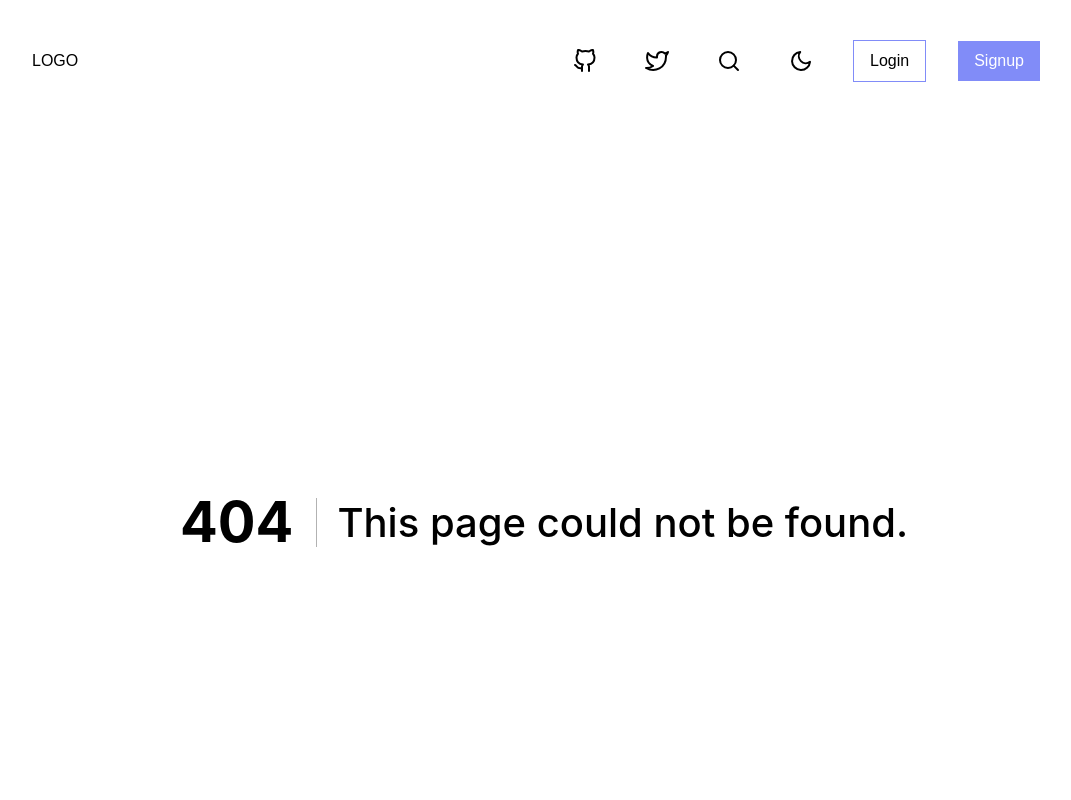
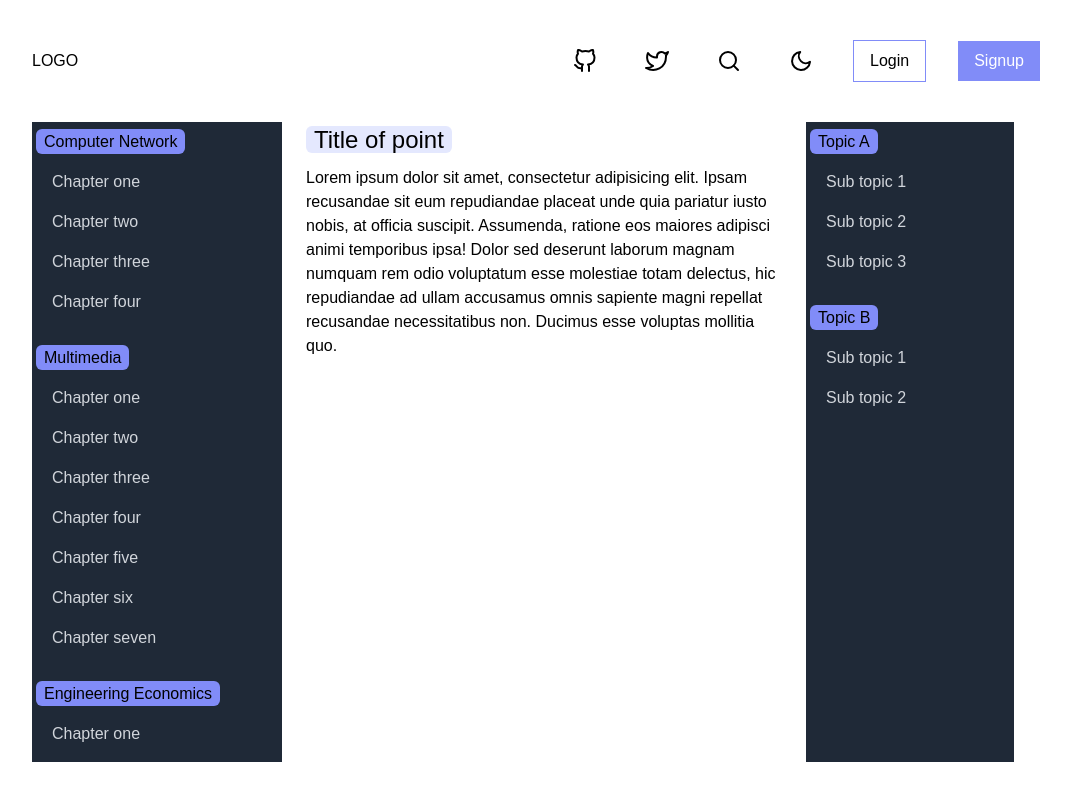
Before and after one commit to alsongarbuja/notetal, a Next.js app: page /notes/1/1 in a window 1280 px wide. Before the commit this address had no page. Shown: the top 800 px of the page, without its empty margins (96-1167 px from the left). Built offline with nearby package versions, Linux system fonts and the light colour scheme.

Commit message:
[page]: add notes page

```diff
--- /dev/null
+++ b/pages/notes/[chapter]/[id].tsx
@@ -0,0 +1,193 @@
+// import { useRouter } from "next/router";
+import React, { useState } from "react";
+import { Menu, X } from "react-feather";
+
+const Note = () => {
+//   const router = useRouter();
+//   const { chapter, id } = router.query;
+    const [openSideMenu, setOpenSideMenu] = useState(false)
+    const [openTableOfContent, setOpenTableOfContent] = useState(false)
+
+    const toggleSideMenu = () => setOpenSideMenu(prev => !prev)
+    const toggleTableOfContent = () => setOpenTableOfContent(prev => !prev)
+
+  return (
+    <div className="grid grid-cols-12 gap-2">
+      <div className={`fixed bg-gray-800 top-32 ${openSideMenu?'left-0':'-left-full'} lg:left-0 transition-all px-4 lg:relative lg:top-0 lg:col-span-3 lg:px-1 py-2 h-4/5 overflow-y-scroll`}>
+        <div className="flex justify-end lg:hidden mb-5">
+            <X className="cursor-pointer" onClick={toggleSideMenu} />
+        </div>
+        {
+            subject.map(sub => (
+                <ul key={sub.id}>
+                    <li>
+                        <span className="bg-indigo-400 px-2 py-1 rounded-md cursor-pointer">{sub.subject}</span>
+                        <ul className="pl-4 mb-8">
+                            {
+                                sub.chapters.map(ch => (
+                                    <li key={ch.id} className="my-4 cursor-pointer text-gray-300 hover:text-white">{ch.title}</li>
+                                ))
+                            }
+                        </ul>
+                    </li>
+                </ul>
+            ))
+        }
+      </div>
+      <div className="col-span-12 h-screen lg:col-span-6 px-4">
+        <div className="flex justify-between px-1 py-3 lg:hidden">
+            <Menu className="cursor-pointer" onClick={toggleSideMenu} />
+            <Menu className="cursor-pointer" onClick={toggleTableOfContent} />
+        </div>
+        <h3 className="mb-2">
+            <span className="bg-indigo-300/30 px-2 rounded-md">
+            Title of point
+            </span>
+        </h3>
+        <p>
+            Lorem ipsum dolor sit amet, consectetur adipisicing elit. Ipsam recusandae sit eum repudiandae placeat unde quia pariatur iusto nobis, at officia suscipit. Assumenda, ratione eos maiores adipisci animi temporibus ipsa!
+            Dolor sed deserunt laborum magnam numquam rem odio voluptatum esse molestiae totam delectus, hic repudiandae ad ullam accusamus omnis sapiente magni repellat recusandae necessitatibus non. Ducimus esse voluptas mollitia quo.
+        </p>
+      </div>
+      <div className={`fixed bg-gray-800 top-32 ${openTableOfContent?'right-0':'-right-full'} lg:right-0 transition-all px-4 w-52 lg:relative lg:top-0 lg:col-span-3 lg:px-1 py-2 h-4/5 overflow-y-scroll`}>
+        <div className="flex lg:hidden mb-5">
+            <X className="cursor-pointer" onClick={toggleTableOfContent} />
+        </div>
+        {
+            topics.map(topic => (
+                <ul key={topic.id}>
+                    <li>
+                        <span className="bg-indigo-400 px-2 py-1 rounded-md cursor-pointer">{topic.title}</span>
+                        <ul className="pl-4 mb-8">
+                            {
+                                topic.subTopics.map(st => (
+                                    <li key={st.id} className="my-4 cursor-pointer text-gray-300 hover:text-white">{st.title}</li>
+                                ))
+                            }
+                        </ul>
+                    </li>
+                </ul>
+            ))
+        }
+      </div>
+    </div>
+  );
+};
+
+export default Note;
+
+const subject = [
+    {
+        id: 0,
+        subject: 'Computer Network',
+        chapters: [
+            {
+                id: '01',
+                title: 'Chapter one',
+            },
+            {
+                id: '02',
+                title: 'Chapter two',
+            },
+            {
+                id: '03',
+                title: 'Chapter three',
+            },
+            {
+                id: '04',
+                title: 'Chapter four',
+            },
+        ],
+    },
+    {
+        id: 1,
+        subject: 'Multimedia',
+        chapters: [
+            {
+                id: '11',
+                title: 'Chapter one',
+            },
+            {
+                id: '12',
+                title: 'Chapter two',
+            },
+            {
+                id: '13',
+                title: 'Chapter three',
+            },
+            {
+                id: '14',
+                title: 'Chapter four',
+            },
+            {
+                id: '15',
+                title: 'Chapter five',
+            },
+            {
+                id: '16',
+                title: 'Chapter six',
+            },
+            {
+                id: '17',
+                title: 'Chapter seven',
+            },
+        ],
+    },
+    {
+        id: 2,
+        subject: 'Engineering Economics',
+        chapters: [
+            {
+                id: '21',
+                title: 'Chapter one',
+            },
+            {
+                id: '22',
+                title: 'Chapter two',
+            },
+            {
+                id: '23',
+                title: 'Chapter three',
+            },
+            {
+                id: '24',
+                title: 'Chapter four',
+            },
+        ],
+    },
+];
+
+const topics = [
+    {
+        id: '0A',
+        title: 'Topic A',
+        subTopics: [
+            {
+                id: '0A1',
+                title: 'Sub topic 1',
+            },
+            {
+                id: '0A2',
+                title: 'Sub topic 2',
+            },
+            {
+                id: '0A3',
+                title: 'Sub topic 3',
+            },
+        ],
+    },
+    {
+        id: '0B',
+        title: 'Topic B',
+        subTopics: [
+            {
+                id: '0B1',
+                title: 'Sub topic 1',
+            },
+            {
+                id: '0B2',
+                title: 'Sub topic 2',
+            },
+        ],
+    },
+];
```
